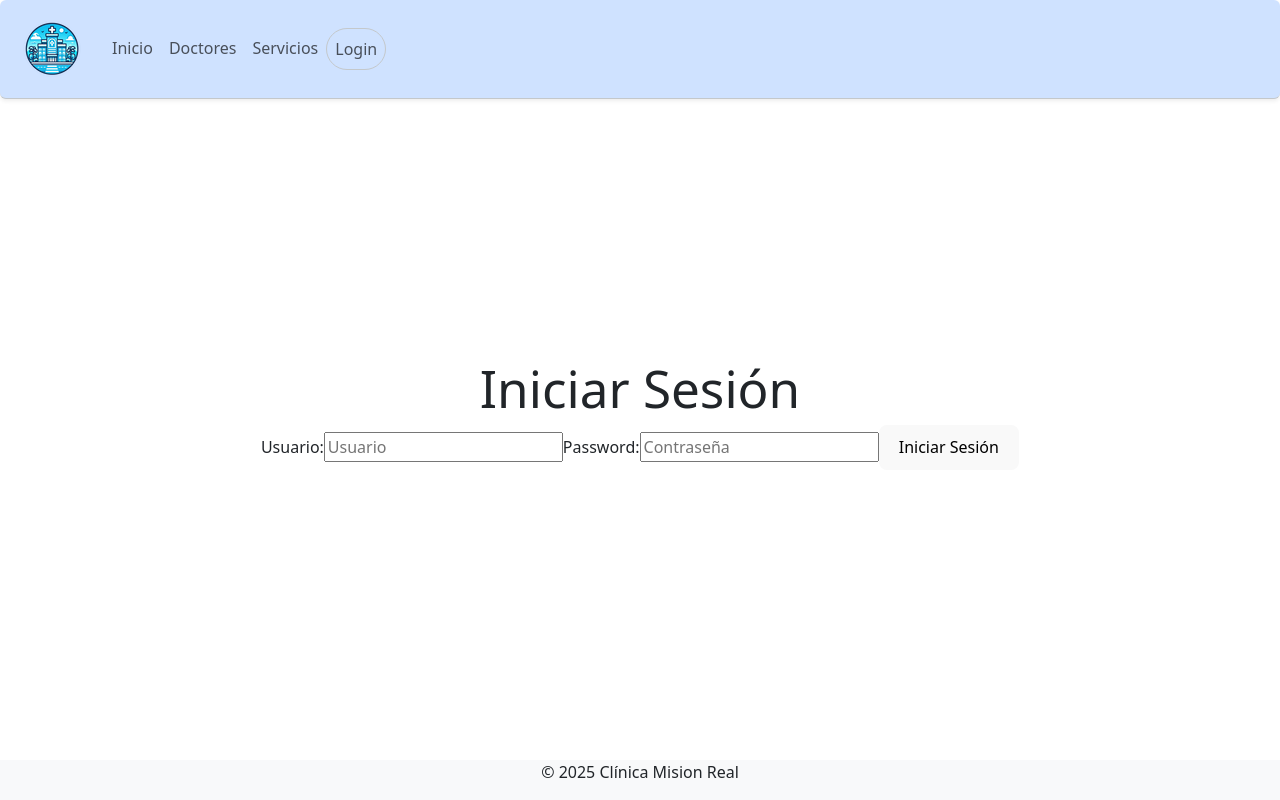
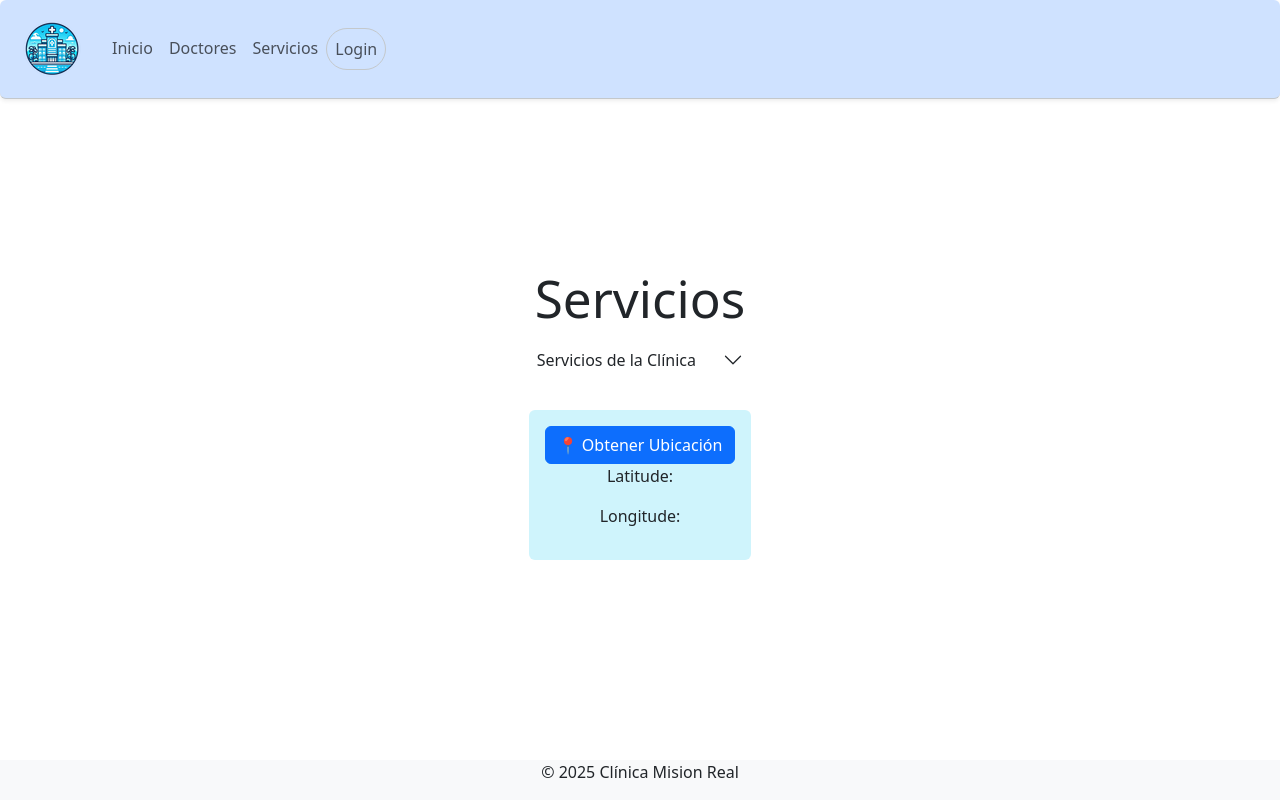
Before and after one commit to Veehto/EvaluacionM2, a React (Vite) app: page /services in a window 1280 px wide. Before the commit this address led to /login. Built offline with nearby package versions, Linux system fonts and the light colour scheme; data requests are answered from the project's data file.

Commit message:
Fixes Doctors and Services pages to display contents, no login required.

```diff
--- a/src/routes/AppRoutes.jsx
+++ b/src/routes/AppRoutes.jsx
@@ -17,11 +17,13 @@ const AppRoutes = ({ onRender }) => {
                 <Routes>
                     <Route path='/' element={<Home />} />
                     <Route path="/login" element={<Login />} />
+                    <Route path="/doctors" element={<DoctorListView onRender={onRender} />} />
+                    <Route path="/services" element={<ServicesListView />} />
                     <Route path="/dashboard" element={<SecureRoute allowedRoles={["admin"]}><Dashboard /></SecureRoute>} />
                     <Route path="/appointments" element={<SecureRoute allowedRoles={["admin"]}><AppointmentsView /></SecureRoute>} />
                     <Route path="/make-appointments" element={<SecureRoute allowedRoles={["admin", "user"]}><AppointmentsFormView /></SecureRoute>} />
-                    <Route path="/doctors" element={<SecureRoute allowedRoles={["admin", "user"]}><DoctorListView onRender={onRender} /></SecureRoute>} />
-                    <Route path="/services" element={<SecureRoute allowedRoles={["admin", "user"]}><ServicesListView /></SecureRoute>} />
+                    {/* <Route path="/doctors" element={<SecureRoute allowedRoles={["admin", "user"]}><DoctorListView onRender={onRender} /></SecureRoute>} /> */}
+                    {/* <Route path="/services" element={<SecureRoute allowedRoles={["admin", "user"]}><ServicesListView /></SecureRoute>} /> */}
                 </Routes>
             </BrowserRouter>
         </AuthProvider>
```
Also changed, not shown: 1 other file (tests, documents, lock files or other folders).
